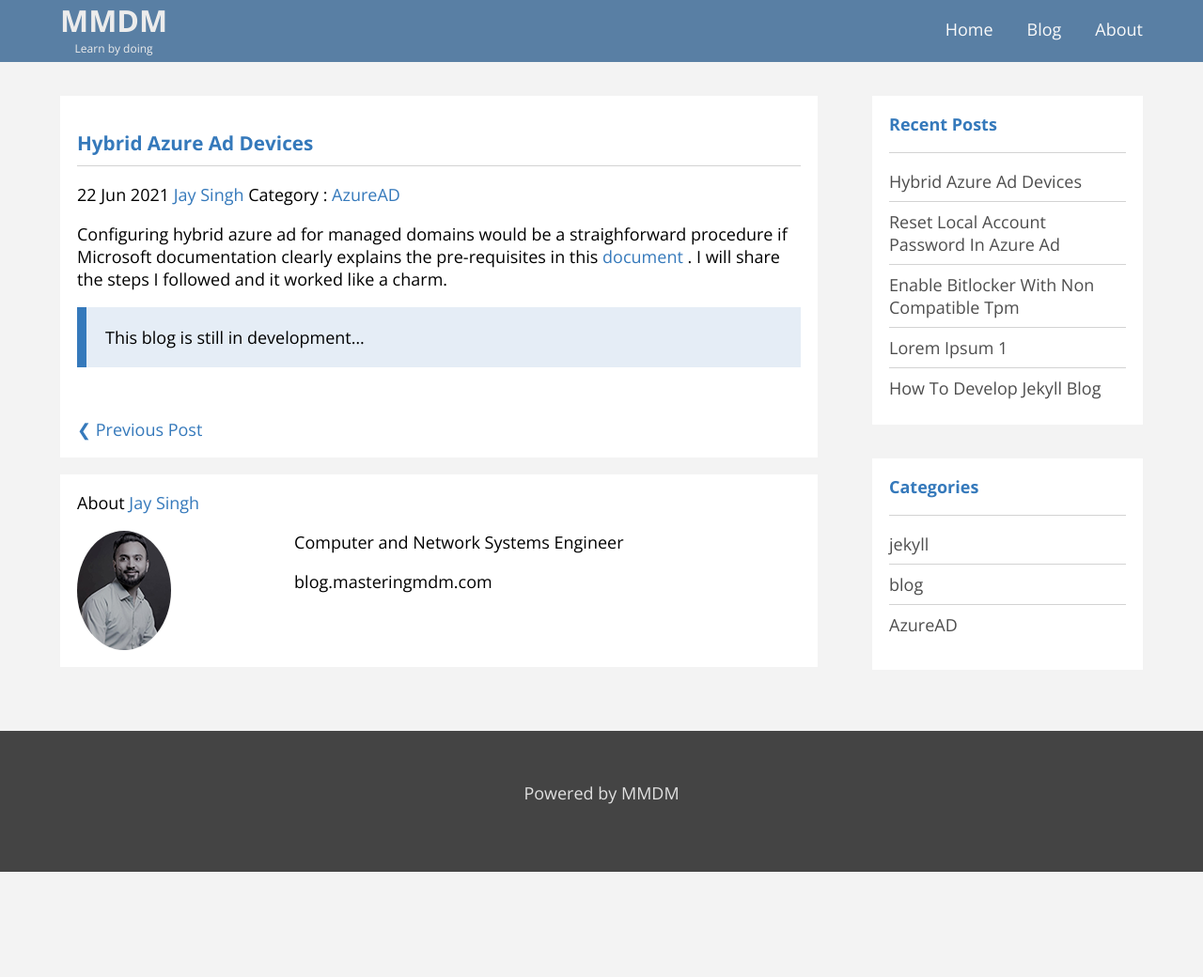
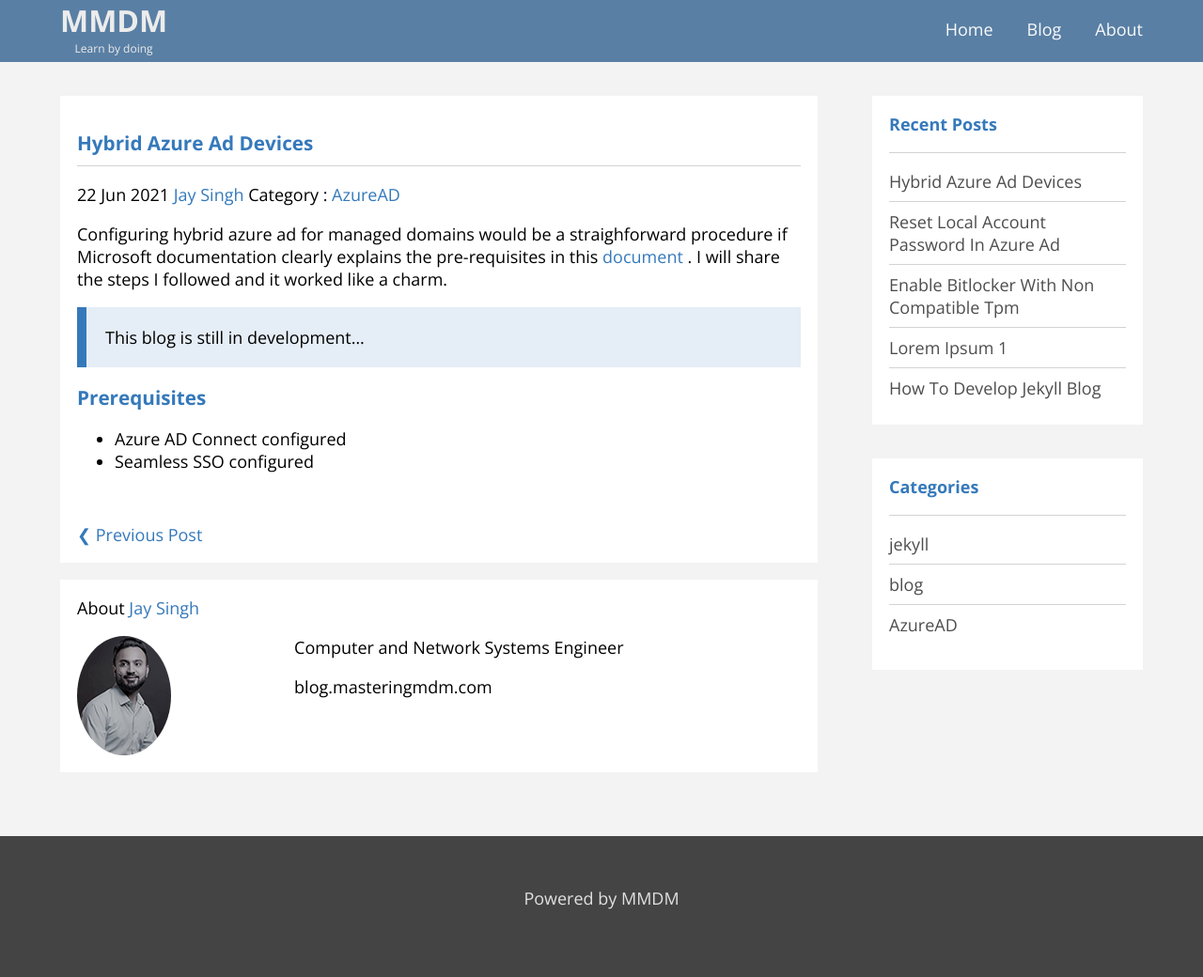
Before and after one commit to jays1ngh/jays1ngh.github.io, a Jekyll site: the page built from _posts/2021-06-24-hybrid-azure-ad-devices.md, in a window 1280 px wide. Shown: the whole page at 94% size. Built offline with Jekyll 4.4.1, drawn with Linux system fonts in a browser that asks for light colours; comment, search, counter and statistics services are not loaded; before the commit the page ends 928 px from its top, so only the background shows below that.

Commit message:
Update 2021-06-24-hybrid-azure-ad-devices.md

```diff
--- a/_posts/2021-06-24-hybrid-azure-ad-devices.md
+++ b/_posts/2021-06-24-hybrid-azure-ad-devices.md
@@ -9,3 +9,7 @@ Configuring hybrid azure ad for managed domains would be a straighforward proced
 . I will share the steps I followed and it worked like a charm.
 
 >This blog is still in development...
+
+## Prerequisites
+- Azure AD Connect configured
+- Seamless SSO configured
```
